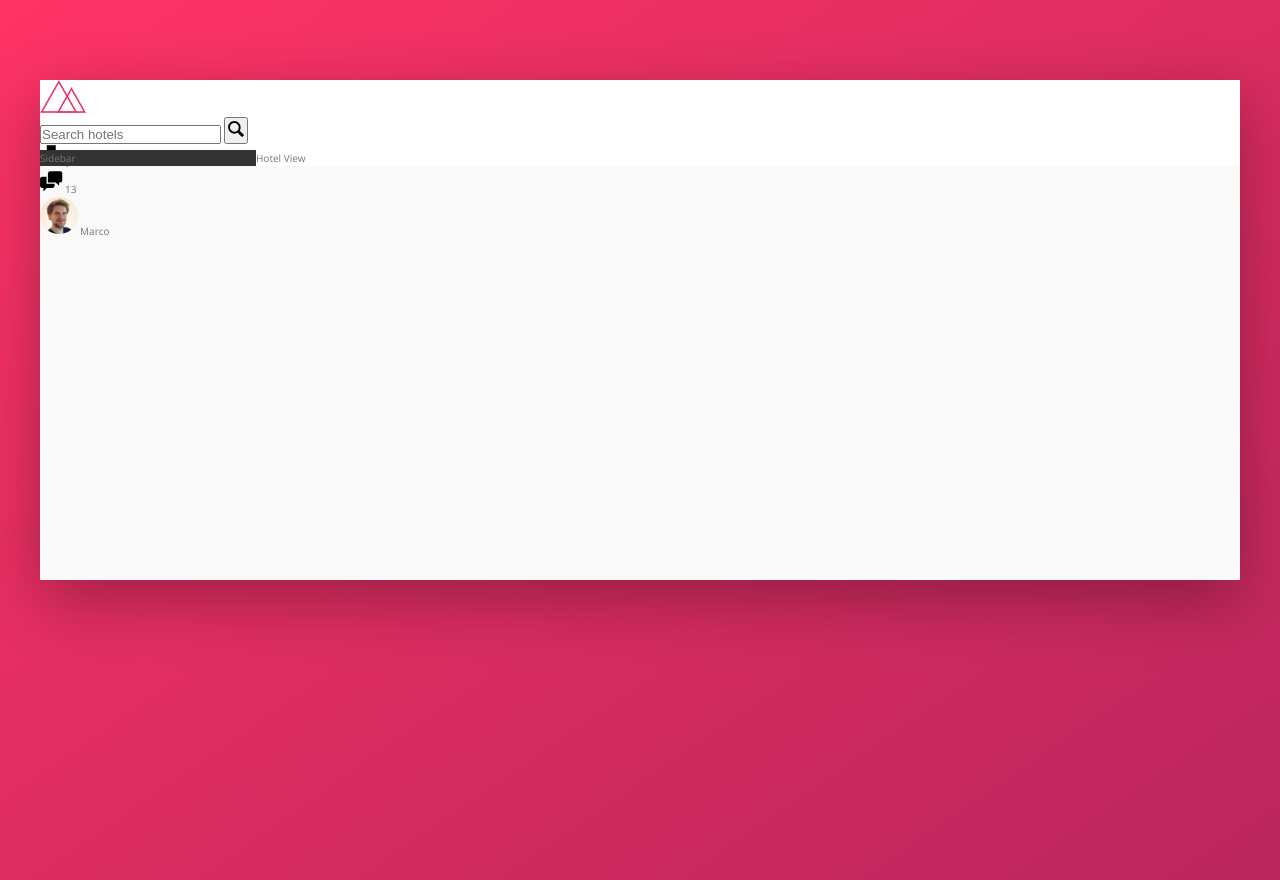
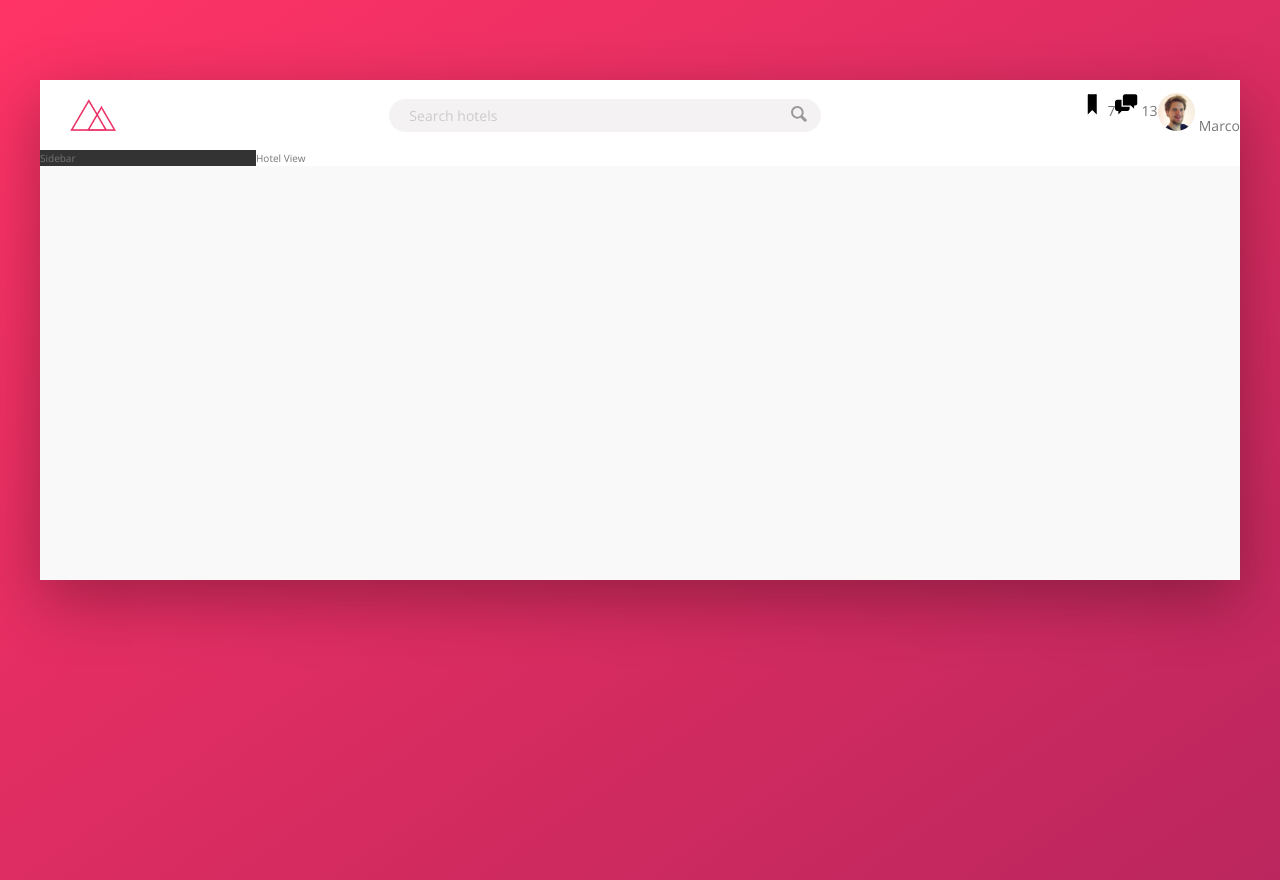
Before and after one commit to marco-pontes/advanced-css-practice, a website: page trillo/index.html in a window 1280 px wide. Drawn offline with nearby package versions, Linux system fonts and the light colour scheme; files that its build step writes are made by us from their sources.

Commit message:
Chapter 76 Styled components in the header
Alignment with flexbox:
parent:
display flex
justify-content: space-between
align-content: center
children:
search-box{
flex: 0 0 40%
//no strech to make it centered
}

```diff
--- a/trillo/sass/_components.scss
+++ b/trillo/sass/_components.scss
@@ -2,21 +2,64 @@
 ///LOGO
 .logo {
   height: 3.25rem;
+  margin-left: 3rem;
 }
 
 /////////////////////////////////////////////////////
 ///SEARCH
 
 .search {
+  flex: 0 0 40%;
+  display: flex;
+  align-items: center;
+  justify-content: center;
+
   &__input {
+    font-family: inherit;
+    font-size: inherit;
+    color: inherit;
+    background-color: var(--color-grey-light-2);
+    border: none;
+    padding: 0.7rem 2rem;
+    border-radius: 100px;
+    width: 90%;
+    transition: all 0.2s;
+    margin-right: -3.25rem;
+
+    &:focus {
+      width: 100%;
+      outline: none;
+      background-color: var(--color-grey-light-3);
+    }
+
+    &::-webkit-input-placeholder {
+      font-weight: 100;
+      color: var(--color-grey-light-4);
+    }
+  }
+
+  &__input:focus + &__button {
+    background-color: var(--color-grey-light-3);
   }
 
   &__button {
+    border: none;
+    background-color: var(--color-grey-light-2);
+    cursor: pointer;
+
+    &:focus {
+      outline: none;
+    }
+
+    &:active {
+      transform: translateY(2px);
+    }
   }
 
   &__icon {
     height: 2rem;
     width: 2rem;
+    fill: var(--color-grey-dark-3);
   }
 }
 
@@ -24,12 +67,14 @@
 ///USER NAVIGATION
 
 .user-nav {
+  display: flex;
   &__icon-box {
   }
 
   &__icon {
     height: 2.25rem;
     width: 2.25rem;
+    //fill: var(--color-grey-dark-1);
   }
 
   &__notification {
--- a/trillo/sass/_layout.scss
+++ b/trillo/sass/_layout.scss
@@ -6,6 +6,10 @@
   height: 50rem;
 
   .header {
+    font-size: 1.4rem;
+    display: flex;
+    justify-content: space-between;
+    align-items: center;
     height: 7rem;
     background-color: #fff;
     border-bottom: var(--color-grey-light-2);
```
